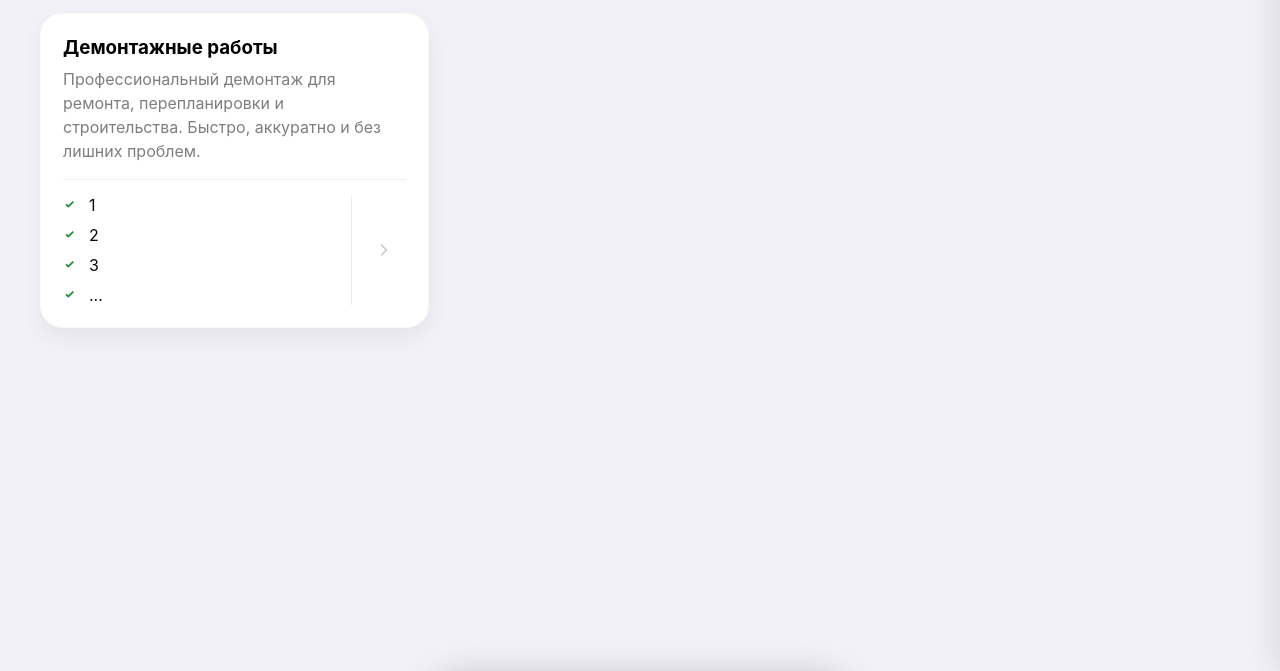
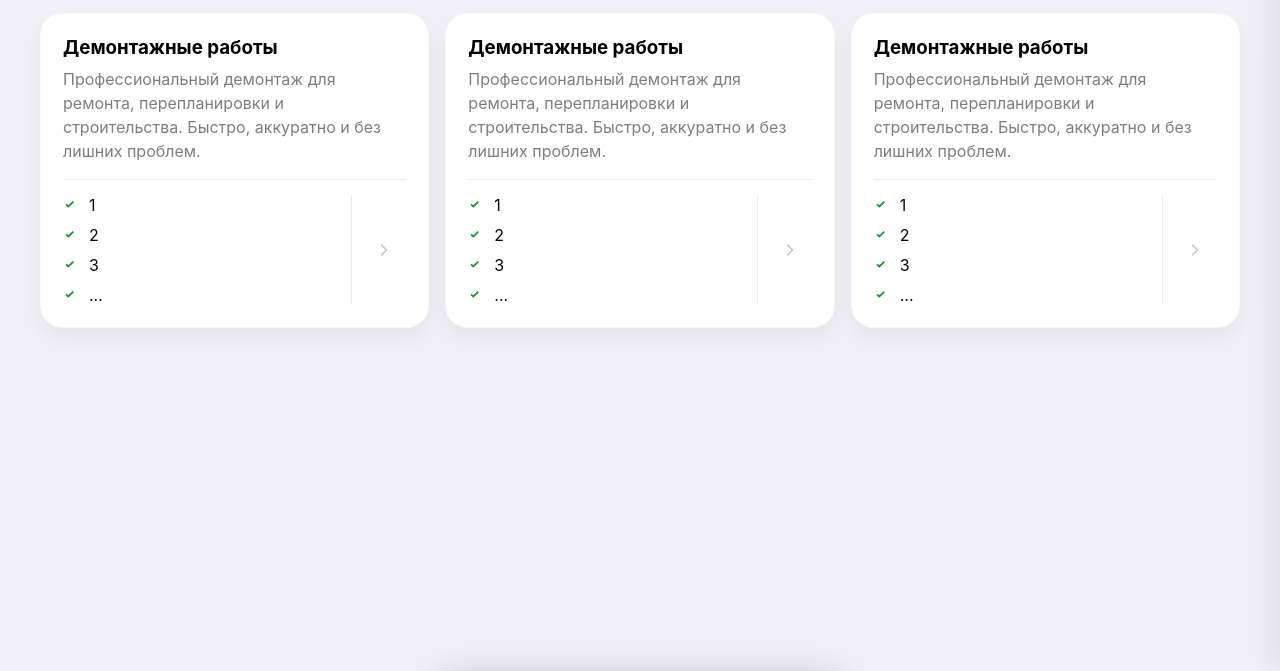
Before and after one commit to sh0hzy/techcards, a plain HTML site: page index.html in a window 1280 px wide. Shown: the part 129-800 px from the top of the page. Drawn offline with Linux system fonts and the light colour scheme.

Commit message:
Update index.html

```diff
--- a/index.html
+++ b/index.html
@@ -38,18 +38,60 @@
   <main class="main">
     <div class="page">
       <h1 class="page-title">Технологические карты</h1>
-
       <section class="cards">
-         <!--  -->
         <div class="astm-card">
           <h3 class="astm-title">Демонтажные работы</h3>
           <p class="astm-description">
             Профессиональный демонтаж для ремонта, перепланировки и строительства.
             Быстро, аккуратно и без лишних проблем.
           </p>
+          <div class="astm-divider"></div>
+          <div class="astm-bottom">
+            <ul class="astm-benefits">
+              <li>1</li>
+              <li>2</li>
+              <li>3</li>
+              <li>...</li>
+            </ul>
+          <div class="astm-divider-vertical"></div>
+          <a href="1/learn.html" class="astm-button">
+            <svg viewBox="0 0 24 24">
+              <path d="M9 18l6-6-6-6"/>
+            </svg>
+          </a>
+          </div>
+        </div>
 
+                <div class="astm-card">
+          <h3 class="astm-title">Демонтажные работы</h3>
+          <p class="astm-description">
+            Профессиональный демонтаж для ремонта, перепланировки и строительства.
+            Быстро, аккуратно и без лишних проблем.
+          </p>
           <div class="astm-divider"></div>
+          <div class="astm-bottom">
+            <ul class="astm-benefits">
+              <li>1</li>
+              <li>2</li>
+              <li>3</li>
+              <li>...</li>
+            </ul>
+          <div class="astm-divider-vertical"></div>
+          <a href="1/learn.html" class="astm-button">
+            <svg viewBox="0 0 24 24">
+              <path d="M9 18l6-6-6-6"/>
+            </svg>
+          </a>
+          </div>
+        </div>
 
+                <div class="astm-card">
+          <h3 class="astm-title">Демонтажные работы</h3>
+          <p class="astm-description">
+            Профессиональный демонтаж для ремонта, перепланировки и строительства.
+            Быстро, аккуратно и без лишних проблем.
+          </p>
+          <div class="astm-divider"></div>
           <div class="astm-bottom">
             <ul class="astm-benefits">
               <li>1</li>
@@ -67,7 +109,6 @@
         </div>
 
       </div>
-
       </section>
     </div>
   </main>
```
Lines whose indentation alone changed are shown as unchanged.
